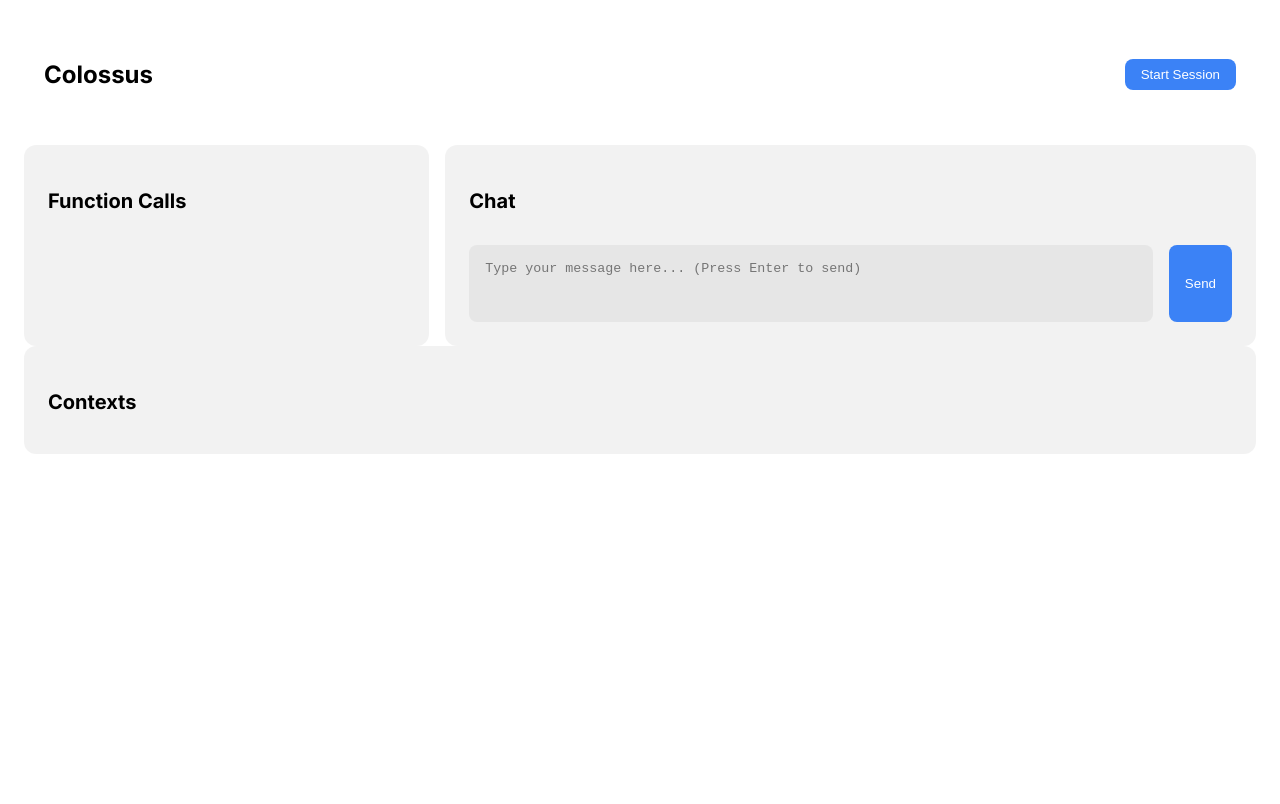
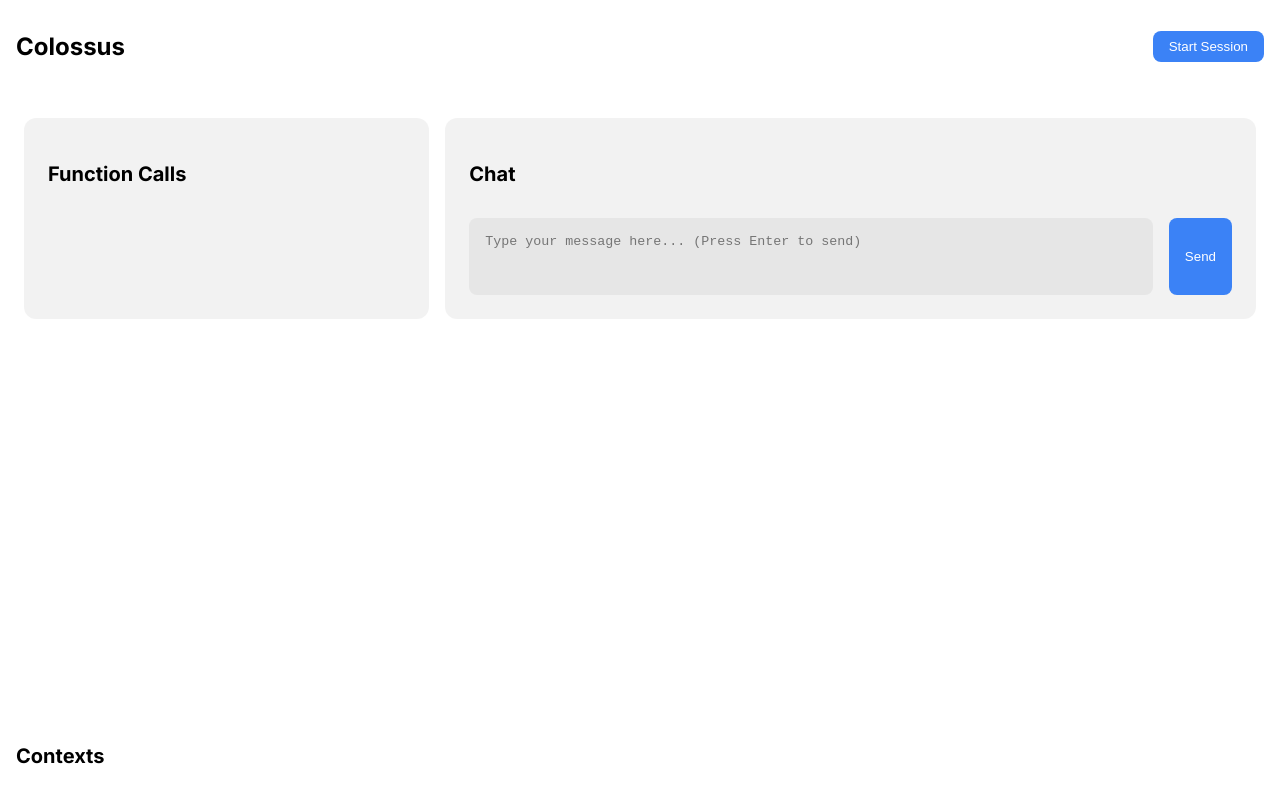
Before and after one commit to richardanaya/colossus, a plain HTML site: page static/index.html in a window 1280 px wide. Drawn offline with Linux system fonts and the light colour scheme; no server answers.

Commit message:
refactor: Move header and footer elements, adjust layout for better scrolling

```diff
--- a/static/index.html
+++ b/static/index.html
@@ -12,15 +12,30 @@
         padding: 0;
         height: 100vh;
         overflow: hidden;
+        display: flex;
+        flex-direction: column;
+      }
+
+      header {
+        padding: 1rem;
+        background: rgba(255, 255, 255, 0.1);
+        backdrop-filter: blur(10px);
+        border-bottom: 1px solid rgba(255, 255, 255, 0.1);
+      }
+
+      footer {
+        padding: 1rem;
+        background: rgba(255, 255, 255, 0.1);
+        backdrop-filter: blur(10px);
+        border-top: 1px solid rgba(255, 255, 255, 0.1);
       }
 
       main {
-        height: 100vh;
-        display: grid;
-        grid-template-rows: auto 1fr auto;
+        flex: 1;
+        overflow: hidden;
         padding: 1.5rem;
-        gap: 1rem;
-        overflow: hidden;
+        display: flex;
+        flex-direction: column;
       }
 
       .content-area {
@@ -107,17 +122,8 @@
     </style>
   </head>
   <body>
-    <main>
-      <div style="width: 100%; height: 100%;">
-        <!-- Header -->
-        <header
-          class="glass-card"
-          style="
-            display: flex;
-            justify-content: space-between;
-            align-items: center;
-          "
-        >
+    <!-- Fixed Header -->
+    <header style="display: flex; justify-content: space-between; align-items: center;">
       <div style="display: flex; align-items: center; gap: 1rem">
         <h1 style="font-size: 1.5rem; font-weight: bold">Colossus</h1>
         <div style="display: flex; align-items: center; gap: 0.5rem">
@@ -128,6 +134,7 @@
       <button id="connectButton">Start Session</button>
     </header>
 
+    <main>
       <!-- Main Content Area -->
         <div class="content-area">
           <!-- Function Calls Panel -->
@@ -165,15 +172,16 @@
           </div>
         </div>
 
-        <!-- Contexts Panel (Bottom) -->
-        <div class="overlay-panel">
+      </div>
+    </main>
+
+    <!-- Fixed Footer -->
+    <footer>
       <h3 style="font-size: 1.25rem; font-weight: bold; margin-bottom: 1rem">
         Contexts
       </h3>
       <div id="contextsList" style="display: flex; flex-wrap: wrap; gap: 0.5rem;"></div>
-        </div>
-      </div>
-    </main>
+    </footer>
     <script src="/static/app.js"></script>
   </body>
 </html>
```
Lines whose indentation alone changed are shown as unchanged.
